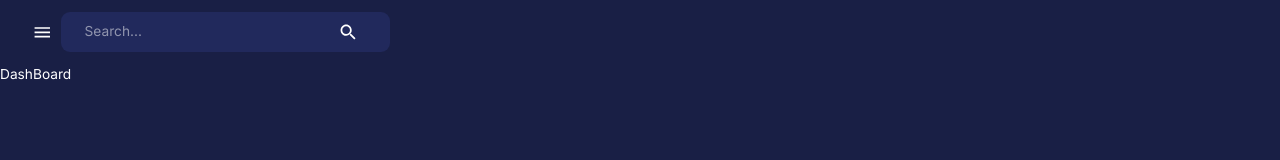
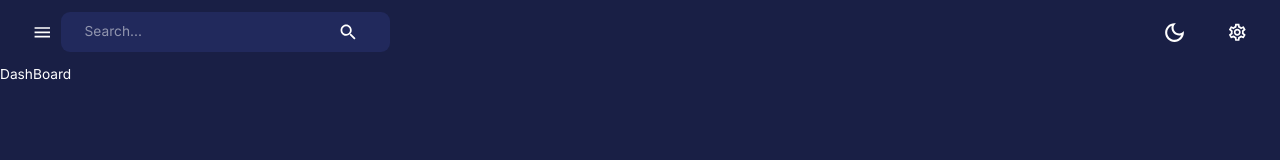
Before and after one commit to Muskangupta2507/edutrack, a React (Vite) app in the folder dashboard-frontend/: page /dashboard in a window 1280 px wide. Shown: the top 160 px of the page. Built offline with nearby package versions, Linux system fonts and the light colour scheme.

Commit message:
Dashboard setup

```diff
--- a/dashboard-frontend/src/Components/Navbar.jsx
+++ b/dashboard-frontend/src/Components/Navbar.jsx
@@ -34,6 +34,18 @@ const Navbar = () => {
             </IconButton>
           </FlexBetween>
         </FlexBetween>
+        <FlexBetween gap="1.5rem">
+          <IconButton onClick={()=>dispatch(setMode())}>
+            {theme.palette.mode === 'dark'?(
+              <DarkModeOutlined sx={{fontSize:"25px"}}/>
+            ):(
+              <LightModeOutlined sx={{fontSize:"25px"}}/>
+            )}
+          </IconButton>
+          <IconButton>
+            <SettingsOutlined/>
+          </IconButton>
+        </FlexBetween>
       </Toolbar>
     </AppBar>
   )
```
